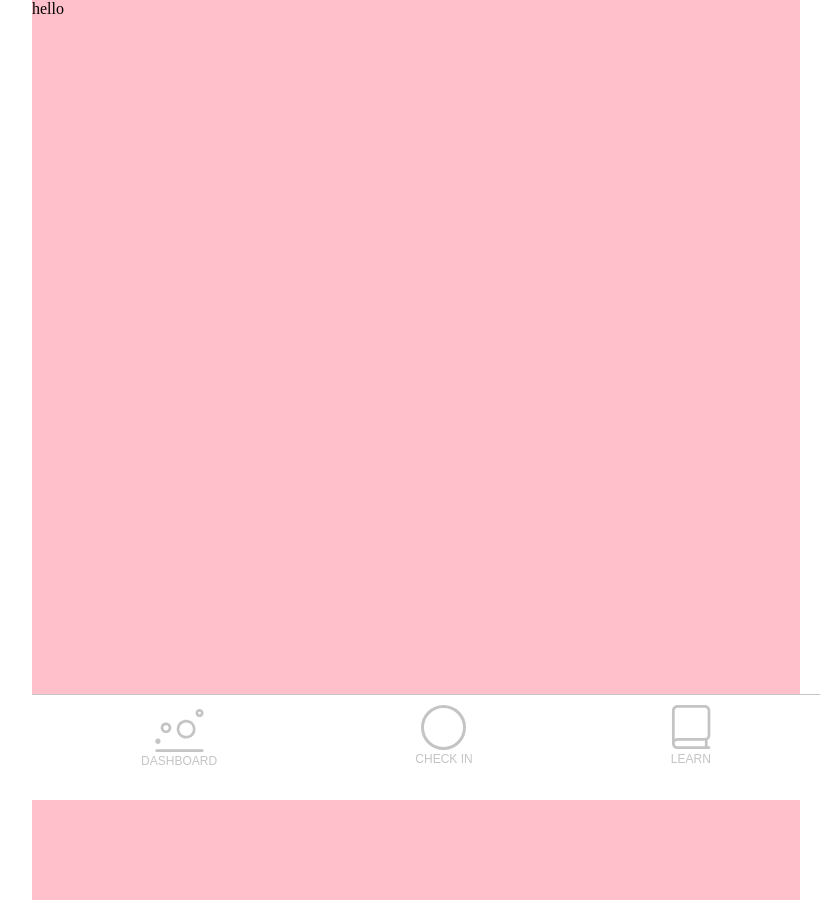
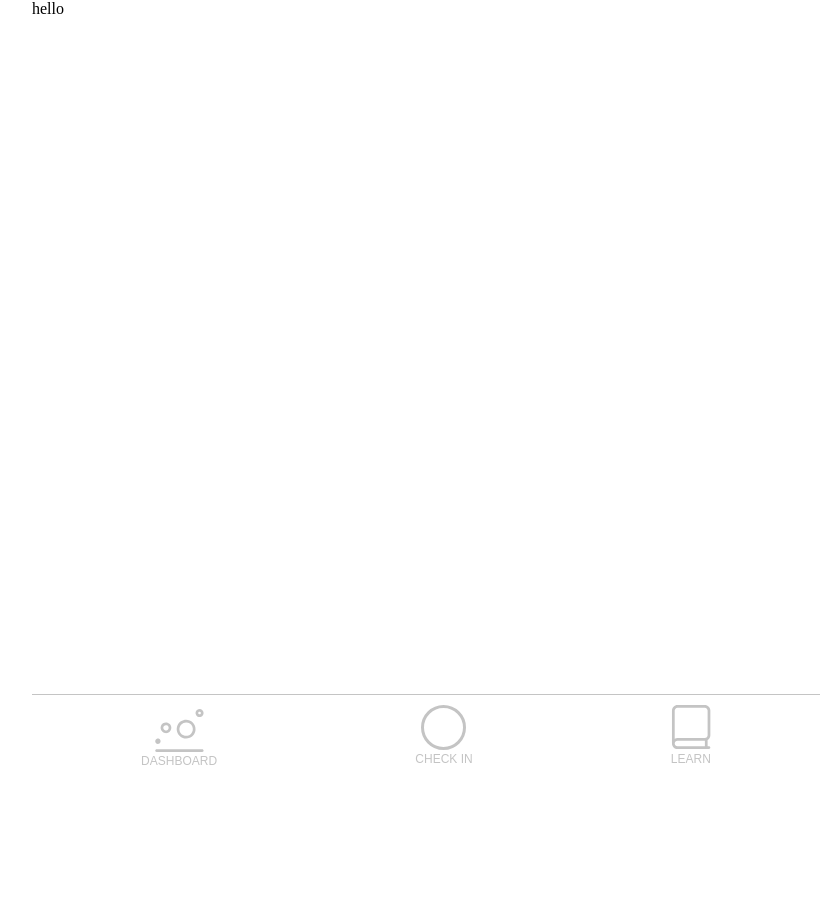
Before and after one commit to diamondalexander/talismanv4, a Gatsby site: page / in a window 1280 px wide. Shown: the whole page, without its empty margins (224-1055 px from the left). Built offline with nearby package versions, Linux system fonts and the light colour scheme; Gatsby itself is replaced by a stand-in of ours.

Commit message:
removed background color

```diff
--- a/src/components/IndexPage.css
+++ b/src/components/IndexPage.css
@@ -7,6 +7,5 @@ body {
 .app {
   width: 768px;
   min-height: 900px;
-  background: pink;
   margin: 0 auto;
 }
```
